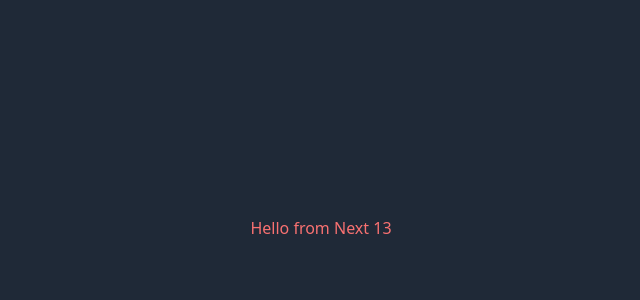
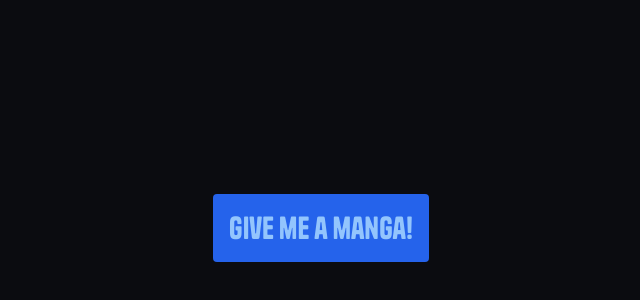
Before and after one commit to ImMyst/give-manga, a Next.js app: page / in a window 1280 px wide. Shown: the part 172-472 px from the top of the page, without its empty margins (319-959 px from the left). Built offline with nearby package versions, Linux system fonts and the light colour scheme.

Commit message:
feat: add custom font

```diff
--- a/package.json
+++ b/package.json
@@ -13,6 +13,7 @@
     "@types/node": "18.11.18",
     "@types/react": "18.0.26",
     "@types/react-dom": "18.0.10",
+    "clsx": "^1.2.1",
     "eslint": "8.32.0",
     "eslint-config-next": "13.1.2",
     "next": "13.1.2",
--- a/src/app/layout.tsx
+++ b/src/app/layout.tsx
@@ -1,4 +1,8 @@
 import "./globals.css";
+import localFont from "@next/font/local";
+import cn from "clsx";
+
+const Tanker = localFont({ src: "../../public/fonts/Tanker.woff2" });
 
 export default function RootLayout({
   children,
@@ -8,7 +12,14 @@ export default function RootLayout({
   return (
     <html lang="en">
       <head />
-      <body>{children}</body>
+      <body
+        className={cn(
+          Tanker.className,
+          "flex bg-[#0B0C10] w-screen h-screen items-center justify-center"
+        )}
+      >
+        {children}
+      </body>
     </html>
   );
 }
--- a/src/app/page.tsx
+++ b/src/app/page.tsx
@@ -1,7 +1,11 @@
+import Inter from "@next/font/google";
+
 export default function Home() {
   return (
-    <main className="text-red-400 bg-gray-800 flex w-screen h-screen items-center justify-center">
-      Hello from Next 13
+    <main>
+      <button className="bg-blue-600 text-blue-300 hover:text-yellow-50 text-3xl rounded px-4 py-4">
+        Give me a manga!
+      </button>
     </main>
   );
 }
```
Also changed, not shown: public/fonts/Tanker.woff2 (added), 1 other file (tests, documents, lock files or other folders).
